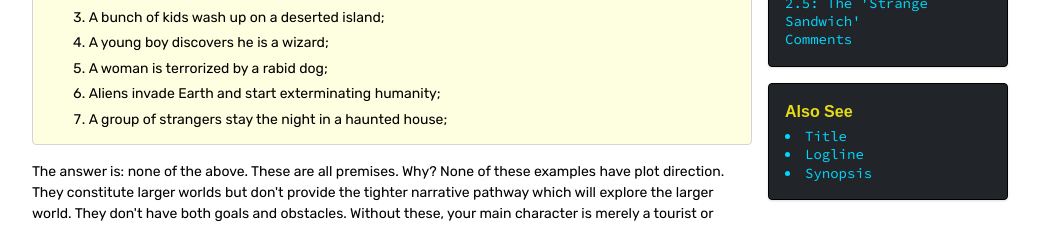
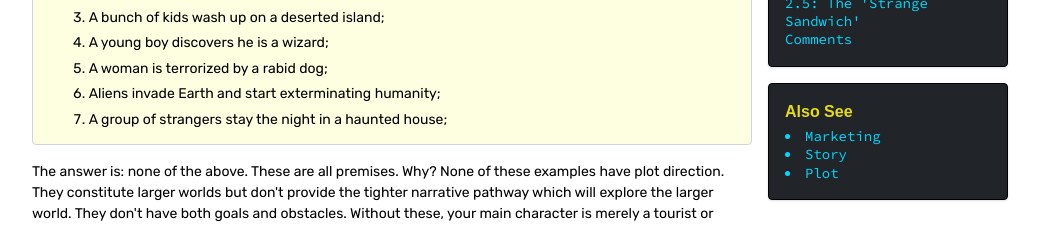
Before and after one commit to sifzerda/next-fiction, a Next.js app: page /premise in a window 1280 px wide. Shown: the part 980-1207 px from the top of the page, without its empty margins (232-1271 px from the left). Built offline with nearby package versions, Linux system fonts and the light colour scheme; no server answers; a web font is replaced by a local one.

Commit message:
fixed up also see links

```diff
--- a/src/app/antagonists/page.js
+++ b/src/app/antagonists/page.js
@@ -199,7 +199,7 @@ function Antagonists() {
             <ol className="font-source-code-pro flex flex-col list-disc list-inside text-xs leading-tight m-0 p-0 -ml-0">
               <li className="mb-px"><a href="/conflict" className="hover:underline hover:text-white">Conflict</a></li>
               <li className="mb-px"><a href="/mainCharacters" className="hover:underline hover:text-white">Main Characters</a></li>
-              <li className="mb-px"><a href="/synopsis" className="hover:underline hover:text-white">Synopsis</a></li>
+              <li className="mb-px"><a href="/secondaryCharacters" className="hover:underline hover:text-white">Secondary Characters</a></li>
             </ol>
           </div>
 
--- a/src/app/dialogue/page.js
+++ b/src/app/dialogue/page.js
@@ -486,9 +486,9 @@ function Dialogue() {
             className="w-full md:w-60 bg-bootstrapDark  border border-black text-llBlue flex flex-col items-start justify-center rounded shadow p-4 text-left">
             <div className="font-semibold mb-1 text-yellow">Also See</div>
             <ol className="font-source-code-pro flex flex-col list-disc list-inside text-xs leading-tight m-0 p-0 -ml-0">
-              <li className="mb-px"><a href="/premise" className="hover:underline hover:text-white">Conflict</a></li>
-              <li className="mb-px"><a href="/plot" className="hover:underline hover:text-white">Main Characters</a></li>
-              <li className="mb-px"><a href="/synopsis" className="hover:underline hover:text-white">Writing Devices</a></li>
+              <li className="mb-px"><a href="/conflict" className="hover:underline hover:text-white">Conflict</a></li>
+              <li className="mb-px"><a href="/mainCharacters" className="hover:underline hover:text-white">Main Characters</a></li>
+              <li className="mb-px"><a href="/writingDevices" className="hover:underline hover:text-white">Writing Devices</a></li>
             </ol>
           </div>
 
--- a/src/app/editing/page.js
+++ b/src/app/editing/page.js
@@ -267,11 +267,9 @@ function Editing() {
 
             <div className="font-semibold mb-1 text-yellow">Also See</div>
             <ol className="font-source-code-pro flex flex-col list-disc list-inside text-xs leading-tight m-0 p-0 -ml-0">
-
-
               <li className="mb-px"><a href="/themes" className="hover:underline hover:text-white">Themes</a></li>
               <li className="mb-px"><a href="/description" className="hover:underline hover:text-white">Description</a></li>
-              <li className="mb-px"><a href="/logline" className="hover:underline hover:text-white">Logline</a></li>
+              <li className="mb-px"><a href="/marketing" className="hover:underline hover:text-white">Marketing</a></li>
             </ol>
           </div>
 
--- a/src/app/plot/page.js
+++ b/src/app/plot/page.js
@@ -665,7 +665,7 @@ function Plot() {
             <ol className="font-source-code-pro flex flex-col list-disc list-inside text-xs leading-tight m-0 p-0 -ml-0">
               <li className="mb-px"><a href="/story" className="hover:underline hover:text-white">Story</a></li>
               <li className="mb-px"><a href="/premise" className="hover:underline hover:text-white">Premise</a></li>
-              <li className="mb-px"><a href="/title" className="hover:underline hover:text-white">Title</a></li>
+              <li className="mb-px"><a href="/marketing" className="hover:underline hover:text-white">Marketing</a></li>
             </ol>
           </div>
 
--- a/src/app/premise/page.js
+++ b/src/app/premise/page.js
@@ -397,13 +397,13 @@ function Premise() {
             <ol className="font-source-code-pro flex flex-col list-disc list-inside text-xs leading-tight m-0 p-0 -ml-0">
 
               <li className="mb-px">
-                <a href="/premise" className="hover:underline hover:text-white">Title</a>
+                <a href="/marketing" className="hover:underline hover:text-white">Marketing</a>
               </li>
               <li className="mb-px">
-                <a href="/plot" className="hover:underline hover:text-white">Logline</a>
+                <a href="/story" className="hover:underline hover:text-white">Story</a>
               </li>
               <li className="mb-px">
-                <a href="/synopsis" className="hover:underline hover:text-white">Synopsis</a>
+                <a href="/plot" className="hover:underline hover:text-white">Plot</a>
               </li>
             </ol>
           </div>
--- a/src/app/secondaryCharacters/page.js
+++ b/src/app/secondaryCharacters/page.js
@@ -112,9 +112,9 @@ function SecondaryCharacters() {
 
             <div className="font-semibold mb-1 text-yellow">Also See</div>
             <ol className="font-source-code-pro flex flex-col list-disc list-inside text-xs leading-tight m-0 p-0 -ml-0">
-              <li className="mb-px"><a href="/premise" className="hover:underline hover:text-white">Main Characters</a></li>
-              <li className="mb-px"><a href="/plot" className="hover:underline hover:text-white">Dialogue</a></li>
-              <li className="mb-px"><a href="/synopsis" className="hover:underline hover:text-white">POV</a></li>
+              <li className="mb-px"><a href="/mainCharacters" className="hover:underline hover:text-white">Main Characters</a></li>
+              <li className="mb-px"><a href="/dialogue" className="hover:underline hover:text-white">Dialogue</a></li>
+              <li className="mb-px"><a href="/pov" className="hover:underline hover:text-white">POV</a></li>
             </ol>
           </div>
 
--- a/src/app/story/page.js
+++ b/src/app/story/page.js
@@ -487,7 +487,7 @@ function Story() {
             <ol className="font-source-code-pro flex flex-col list-disc list-inside text-xs leading-tight m-0 p-0 -ml-0">
               <li className="mb-px"><a href="/premise" className="hover:underline hover:text-white">Premise</a></li>
               <li className="mb-px"><a href="/plot" className="hover:underline hover:text-white">Plot</a></li>
-              <li className="mb-px"><a href="/synopsis" className="hover:underline hover:text-white">Synopsis</a></li>
+              <li className="mb-px"><a href="/marketing" className="hover:underline hover:text-white">Marketing</a></li>
             </ol>
           </div>
 
--- a/src/app/subtext/page.js
+++ b/src/app/subtext/page.js
@@ -163,10 +163,9 @@ function Subtext() {
             <div className="font-semibold mb-1 text-yellow">Also See</div>
             <ol className="font-source-code-pro flex flex-col list-disc list-inside text-xs leading-tight m-0 p-0 -ml-0">
 
-
-              <li className="mb-px"><a href="/premise" className="hover:underline hover:text-white">Themes</a></li>
-              <li className="mb-px"><a href="/plot" className="hover:underline hover:text-white">Conflict</a></li>
-              <li className="mb-px"><a href="/synopsis" className="hover:underline hover:text-white">Dialogue</a></li>
+              <li className="mb-px"><a href="/themes" className="hover:underline hover:text-white">Themes</a></li>
+              <li className="mb-px"><a href="/scenes" className="hover:underline hover:text-white">Scenes</a></li>
+              <li className="mb-px"><a href="/description" className="hover:underline hover:text-white">Description</a></li>
             </ol>
           </div>
 
--- a/src/app/suspense/page.js
+++ b/src/app/suspense/page.js
@@ -204,9 +204,9 @@ function Suspense() {
             className="w-full md:w-60 bg-bootstrapDark  border border-black text-llBlue flex flex-col items-start justify-center rounded shadow p-4 text-left">
             <div className="font-semibold mb-1 text-yellow">Also See</div>
             <ol className="font-source-code-pro flex flex-col list-disc list-inside text-xs leading-tight m-0 p-0 -ml-0">
-              <li className="mb-px"><a href="/premise" className="hover:underline hover:text-white">Conflict</a></li>
-              <li className="mb-px"><a href="/plot" className="hover:underline hover:text-white">Subtext</a></li>
-              <li className="mb-px"><a href="/synopsis" className="hover:underline hover:text-white">Writing Devices</a></li>
+              <li className="mb-px"><a href="/conflict" className="hover:underline hover:text-white">Conflict</a></li>
+              <li className="mb-px"><a href="/subtext" className="hover:underline hover:text-white">Subtext</a></li>
+              <li className="mb-px"><a href="/writingDevices" className="hover:underline hover:text-white">Writing Devices</a></li>
             </ol>
           </div>
 
--- a/src/app/theFirstWords/page.js
+++ b/src/app/theFirstWords/page.js
@@ -451,7 +451,7 @@ function TheFirstWords() {
 
               <li className="mb-px"><a href="/theNextWords" className="hover:underline hover:text-white">The Next Words</a></li>
               <li className="mb-px"><a href="/theLastWords" className="hover:underline hover:text-white">The Last Words</a></li>
-              <li className="mb-px"><a href="/writersBlock" className="hover:underline hover:text-white">Writer's Block</a></li>
+              <li className="mb-px"><a href="/writingDevices" className="hover:underline hover:text-white">Writing Devices</a></li>
             </ol>
           </div>
 
--- a/src/app/voice/page.js
+++ b/src/app/voice/page.js
@@ -192,7 +192,7 @@ function Voice() {
             <ol className="font-source-code-pro flex flex-col list-disc list-inside text-xs leading-tight m-0 p-0 -ml-0">
               <li className="mb-px"><a href="/premise" className="hover:underline hover:text-white">Premise</a></li>
               <li className="mb-px"><a href="/plot" className="hover:underline hover:text-white">Plot</a></li>
-              <li className="mb-px"><a href="/synopsis" className="hover:underline hover:text-white">Synopsis</a></li>
+              <li className="mb-px"><a href="/marketing" className="hover:underline hover:text-white">Marketing</a></li>
             </ol>
           </div>
 
```
Also changed, not shown: 1 other file (tests, documents, lock files or other folders).
